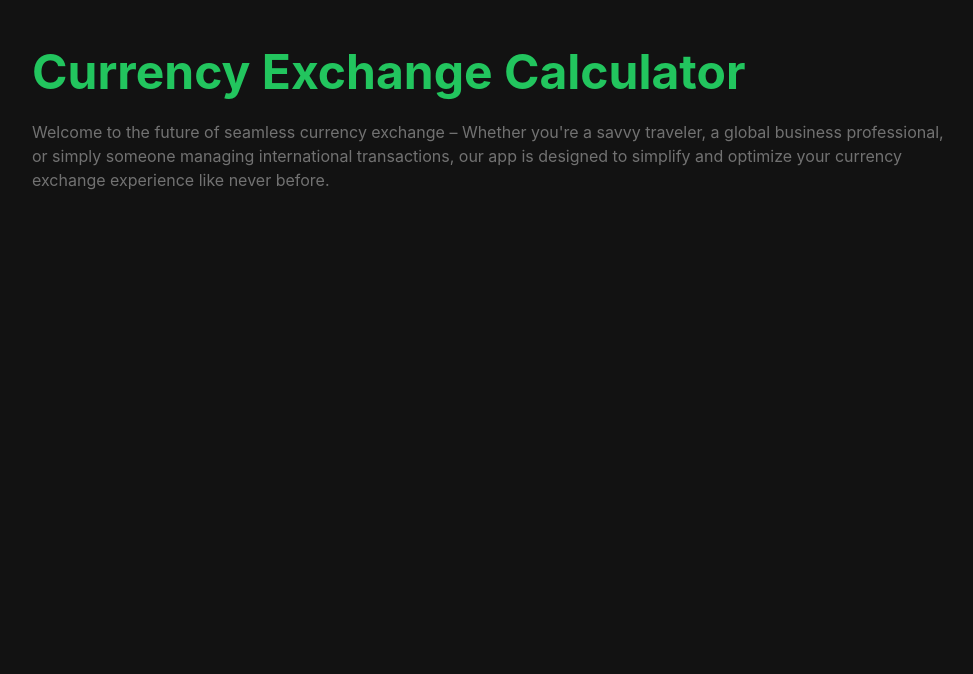
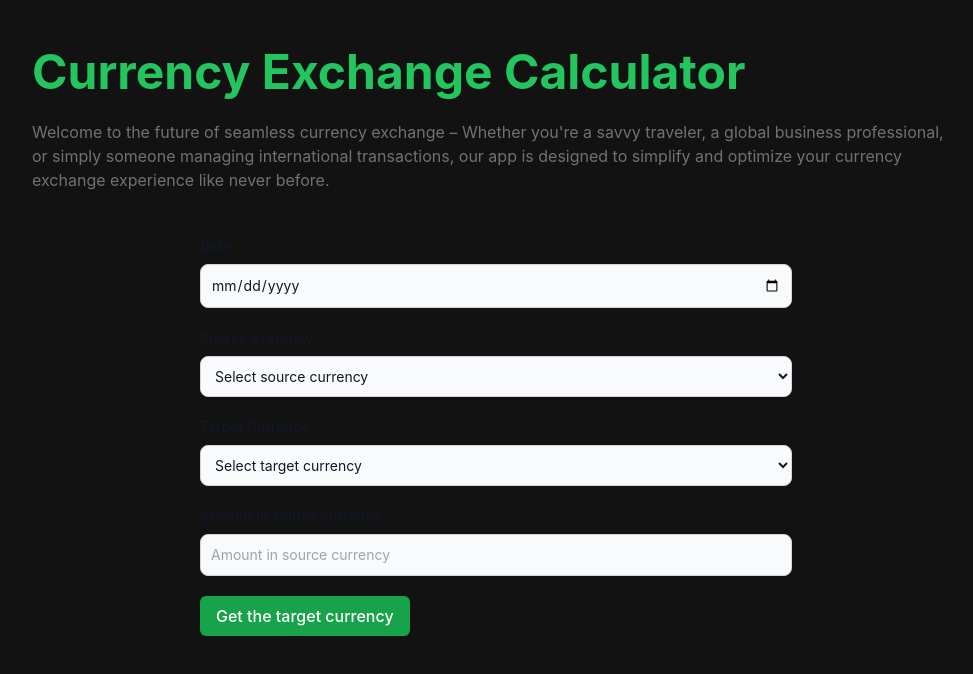
Before and after one commit to NuranR/Currency-Exchange, a React (Create React App) app in the folder client/: page / in a window 1280 px wide. Shown: the top 674 px of the page, without its empty margins (144-1117 px from the left). Built offline with nearby package versions, Linux system fonts and the light colour scheme.

Commit message:
create form and add style

```diff
--- a/client/src/pages/MainPage.js
+++ b/client/src/pages/MainPage.js
@@ -12,6 +12,92 @@ export default function MainPage() {
         managing international transactions, our app is designed to simplify and
         optimize your currency exchange experience like never before.
       </p>
+      <div className="mt-5 flex items-center justify-center flex-col">
+        <section className="w-full lg:w-1/2">
+          <form>
+            <div className="mb-5">
+              <label
+                htmlFor=""
+                className="block mb-2 text-sm font-medium text-gray-900 dark:text-white"
+              >
+                Date
+              </label>
+              <input
+                type="date"
+                id="date"
+                className="bg-gray-50 border border-gray-300 text-gray-900 text-sm rounded-lg
+                 focus:ring-green-500 focus:border-green-500 block w-full p-2.5 dark:bg-gray-700
+                  dark:border-gray-600 dark:placeholder-gray-400 dark:text-white
+                   dark:focus:ring-green-500 dark:focus:border-green-500"
+                placeholder="date"
+                required
+              />
+            </div>
+            <div className="mb-5">
+              <label
+                htmlFor=""
+                className="block mb-2 text-sm font-medium text-gray-900 dark:text-white"
+              >
+                Source Currency
+              </label>
+              <select
+                className="bg-gray-50 border border-gray-300 text-gray-900 text-sm rounded-lg
+                 focus:ring-green-500 focus:border-green-500 block w-full p-2.5 dark:bg-gray-700
+                  dark:border-gray-600 dark:placeholder-gray-400 dark:text-white
+                   dark:focus:ring-green-500 dark:focus:border-green-500"
+                placeholder="Select source currency"
+                required
+                name=""
+                id=""
+              >
+                <option value="">Select source currency</option>
+              </select>
+            </div>
+            <div className="mb-5">
+              <label
+                htmlFor=""
+                className="block mb-2 text-sm font-medium text-gray-900 dark:text-white"
+              >
+                Target Currency
+              </label>
+              <select
+                className="bg-gray-50 border border-gray-300 text-gray-900 text-sm rounded-lg
+                 focus:ring-green-500 focus:border-green-500 block w-full p-2.5 dark:bg-gray-700
+                  dark:border-gray-600 dark:placeholder-gray-400 dark:text-white
+                   dark:focus:ring-green-500 dark:focus:border-green-500"
+                placeholder="Select target currency"
+                required
+                name=""
+                id=""
+              >
+                <option value="">Select target currency</option>
+              </select>
+            </div>
+            <div className="mb-5">
+              <label
+                htmlFor=""
+                className="block mb-2 text-sm font-medium text-gray-900 dark:text-white"
+              >
+                Amount in source currency
+              </label>
+              <input
+                type="number"
+                id="date"
+                className="bg-gray-50 border border-gray-300 text-gray-900 text-sm rounded-lg
+                 focus:ring-green-500 focus:border-green-500 block w-full p-2.5 dark:bg-gray-700
+                  dark:border-gray-600 dark:placeholder-gray-400 dark:text-white
+                   dark:focus:ring-green-500 dark:focus:border-green-500"
+                placeholder="Amount in source currency"
+                required
+              />
+            </div>
+            <button className="bg-green-600 hover:bg-green-700 text-white font-medium py-2 px-4 rounded-md">
+              Get the target currency
+            </button>
+
+          </form>
+        </section>
+      </div>
     </div>
   );
 }
```
